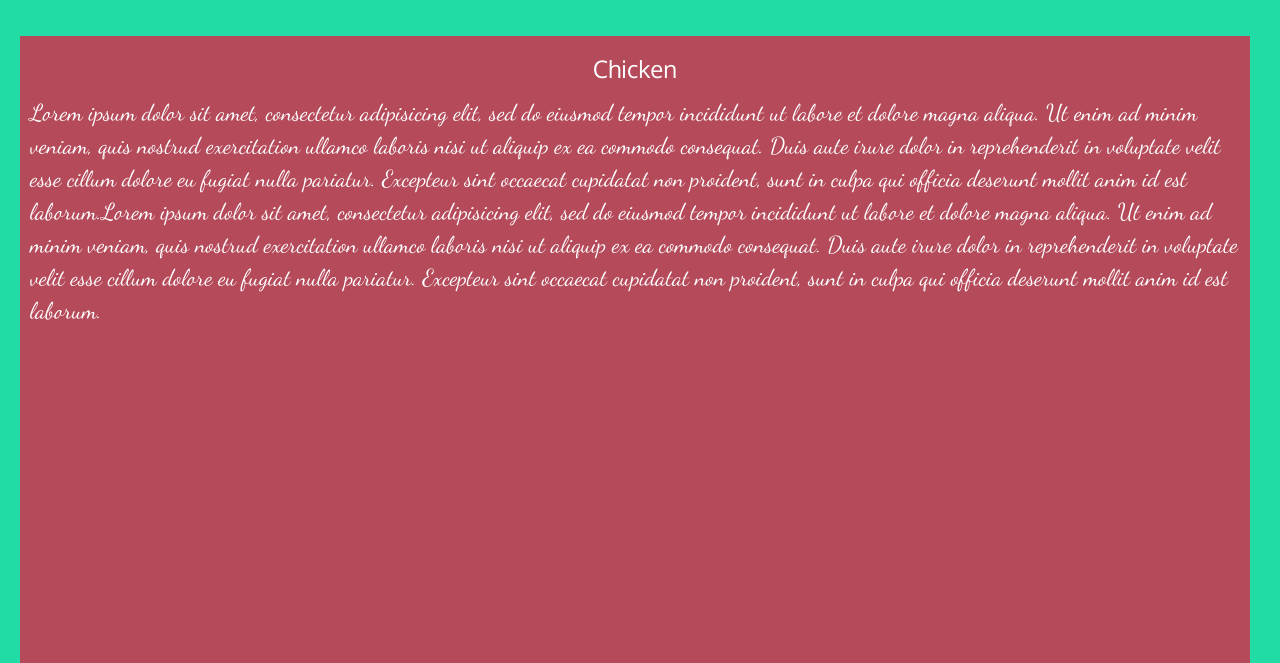
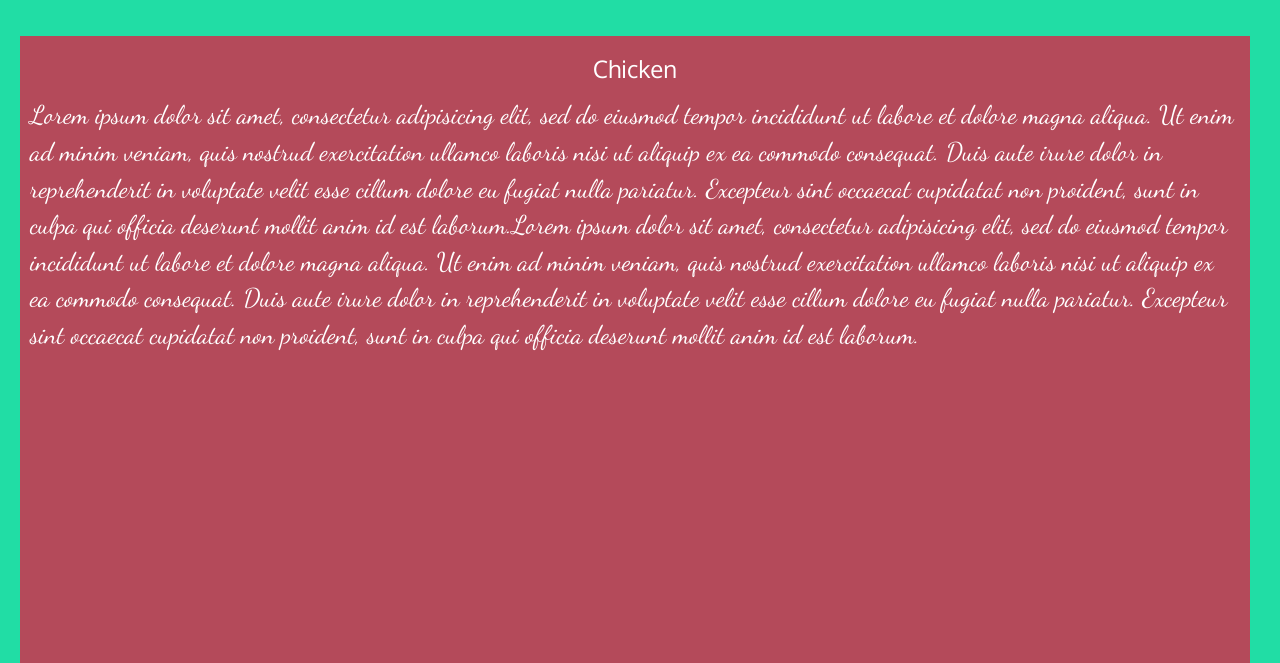
Before and after one commit to megajc/gggg, a plain HTML site: page module3-sol/index.html in a window 1280 px wide. Shown: the part 137-800 px from the top of the page. Drawn offline with Linux system fonts and the light colour scheme; a script that the page names is missing.

Commit message:
Update styles.css
test

```diff
--- a/module3-sol/css/styles.css
+++ b/module3-sol/css/styles.css
@@ -1,5 +1,5 @@
 body {
-  font-size: 1.8vw;
+  font-size: 2vw;
   color: #fff;
   background-color: #21DDA5FF;
   font-family: 'Oxygen', sans-serif;
```
